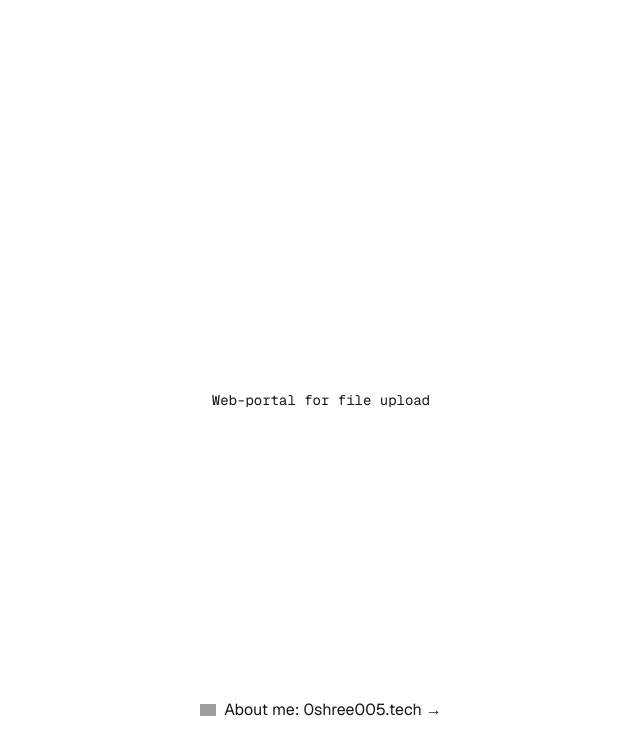
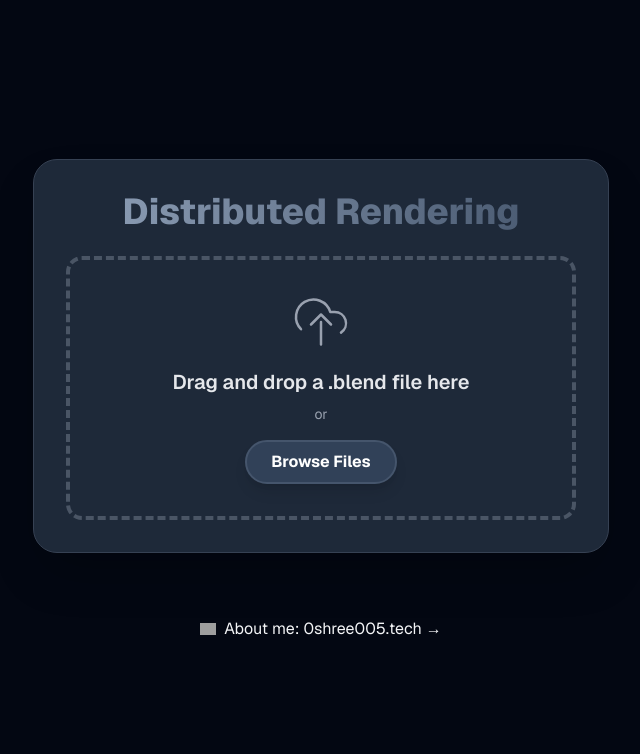
Before and after one commit to 0Shree005/DistributedRendering, a Next.js app in the folder web-portal/: page / in a window 1280 px wide. Shown: the top 754 px of the page, without its empty margins (319-959 px from the left). Built offline with nearby package versions, Linux system fonts and the light colour scheme; grey boxes are pictures that could not be loaded.

Commit message:
feat(web-portal): add drag-and-drop .blend file upload UI with mock progress

```diff
--- a/web-portal/src/app/page.js
+++ b/web-portal/src/app/page.js
@@ -1,12 +1,218 @@
-import Image from "next/image";
+/* eslint-disable @next/next/no-img-element */
+"use client";
 
-export default function Home() {
+import React, { useState, useRef, useCallback } from 'react';
+
+// The main App component that handles the entire drag-and-drop functionality
+export default function App() {
+  // State to manage the drag-and-drop area's visual feedback
+  const [isDragging, setIsDragging] = useState(false);
+  // State to store the selected file
+  const [file, setFile] = useState(null);
+  // State to track the upload status: 'idle', 'uploading', 'success', 'error'
+  const [uploadStatus, setUploadStatus] = useState('idle');
+  // State for the upload progress percentage
+  const [progress, setProgress] = useState(0);
+  // State for displaying error messages
+  const [errorMessage, setErrorMessage] = useState('');
+
+  // Reference to the hidden file input element
+  const fileInputRef = useRef(null);
+
+  // Simple SVG for the cloud icon to avoid external libraries
+  const CloudUploadIcon = () => (
+    <svg xmlns="http://www.w3.org/2000/svg" width="60" height="60" viewBox="0 0 24 24" fill="none" stroke="currentColor" strokeWidth="1" strokeLinecap="round" strokeLinejoin="round" className="text-gray-400 mb-4">
+      <path d="M4 14.899A7 7 0 1 1 15.71 8h1.79a4.5 4.5 0 0 1 2.5 8.242M12 12v9m-4-8 4-4 4 4"/>
+    </svg>
+  );
+
+  // Handler for when a file is selected via the button
+  const handleFileSelect = (e) => {
+    const selectedFile = e.target.files[0];
+    if (selectedFile) {
+      handleFile(selectedFile);
+    }
+  };
+
+  // Main function to handle and validate the file
+  const handleFile = (uploadedFile) => {
+    // Check for file type
+    if (!uploadedFile.name.endsWith('.blend')) {
+      setErrorMessage('Invalid file type. Please upload a .blend file.');
+      setFile(null);
+      setUploadStatus('error');
+      return;
+    }
+
+    // Reset state and set the file
+    setErrorMessage('');
+    setFile(uploadedFile);
+    setUploadStatus('idle');
+    setProgress(0);
+  };
+
+  // Simulates a file upload with a progress bar. Replace this with your actual API call.
+  const uploadFile = () => {
+    if (!file) {
+      setErrorMessage('No file selected to upload.');
+      setUploadStatus('error');
+      return;
+    }
+
+    setUploadStatus('uploading');
+    setProgress(0);
+
+    // Mock progress over 3 seconds
+    const interval = setInterval(() => {
+      setProgress((prevProgress) => {
+        if (prevProgress >= 100) {
+          clearInterval(interval);
+          setUploadStatus('success');
+          return 100;
+        }
+        return prevProgress + 10;
+      });
+    }, 300);
+
+  };
+
+  // Event handler for drag-and-drop events (prevents default behavior)
+  const handleDragEvents = useCallback((e) => {
+    e.preventDefault();
+    e.stopPropagation();
+  }, []);
+
+  // Handler for when a file is dragged over the drop zone
+  const handleDragOver = useCallback((e) => {
+    handleDragEvents(e);
+    setIsDragging(true);
+  }, [handleDragEvents]);
+
+  // Handler for when a dragged file leaves the drop zone
+  const handleDragLeave = useCallback((e) => {
+    handleDragEvents(e);
+    setIsDragging(false);
+  }, [handleDragEvents]);
+
+  // Handler for when a file is dropped
+  const handleDrop = useCallback((e) => {
+    handleDragEvents(e);
+    setIsDragging(false);
+    const droppedFile = e.dataTransfer.files[0];
+    if (droppedFile) {
+      handleFile(droppedFile);
+    }
+  }, [handleDragEvents]);
+
+  // Renders the main UI based on the current state
+  const renderContent = () => {
+    switch (uploadStatus) {
+      case 'idle':
+        return (
+          <>
+            <CloudUploadIcon />
+            <p className="text-xl font-semibold mb-2 text-gray-200">Drag and drop a .blend file here</p>
+            <p className="text-sm text-gray-400 mb-4">or</p>
+            <button
+              onClick={() => fileInputRef.current.click()}
+              className="bg-slate-700 text-white font-bold py-2 px-6 rounded-full shadow-lg hover:shadow-xl transition-shadow border-2 border-slate-600 hover:bg-slate-600"
+            >
+              Browse Files
+            </button>
+            <input
+              type="file"
+              ref={fileInputRef}
+              onChange={handleFileSelect}
+              accept=".blend"
+              className="hidden"
+            />
+          </>
+        );
+      case 'uploading':
+        return (
+          <div className="w-full text-center">
+            <p className="text-lg font-bold text-gray-200 mb-4">Uploading: {file?.name}</p>
+            <div className="w-full bg-gray-700 rounded-full h-2.5">
+              <div
+                className="bg-slate-500 h-2.5 rounded-full transition-all duration-300 ease-in-out"
+                style={{ width: `${progress}%` }}
+              ></div>
+            </div>
+            <p className="text-xs text-gray-400 mt-2">{progress}% Complete</p>
+          </div>
+        );
+      case 'success':
+        return (
+          <div className="text-center text-green-400">
+            <p className="text-4xl mb-4">✅</p>
+            <p className="text-lg font-bold">Upload Successful!</p>
+            <p className="text-sm text-gray-400">Your file &quot;{file?.name}&quot; is now rendering.</p>
+            <button
+              onClick={() => setUploadStatus('idle')}
+              className="bg-slate-700 text-white mt-4 font-bold py-2 px-6 rounded-full shadow-lg hover:bg-slate-600 transition-colors border-2 border-slate-600"
+            >
+              Upload Another
+            </button>
+          </div>
+        );
+      case 'error':
+        return (
+          <div className="text-center text-red-400">
+            <p className="text-4xl mb-4">❌</p>
+            <p className="text-lg font-bold">Upload Failed</p>
+            <p className="text-sm text-gray-400">{errorMessage}</p>
+            <button
+              onClick={() => setUploadStatus('idle')}
+              className="bg-red-700 text-white mt-4 font-bold py-2 px-6 rounded-full shadow-lg hover:bg-red-600 transition-colors border-2 border-red-600"
+            >
+              Try Again
+            </button>
+          </div>
+        );
+      default:
+        return null;
+    }
+  };
+
   return (
-    <div className="font-sans grid grid-rows-[20px_1fr_20px] items-center justify-items-center min-h-screen p-8 pb-20 gap-16 sm:p-20">
-      <main className="flex flex-col gap-[32px] row-start-2 items-center sm:items-start">
-        <ol className="font-mono list-inside list-decimal text-sm/6 text-center sm:text-left">
-          Web-portal for file upload
-        </ol>
+    <div className="font-sans flex flex-col items-center justify-center min-h-screen bg-gray-950 text-gray-100 p-8 pb-20 gap-16 sm:p-20">
+      <main className="max-w-xl w-full p-8 bg-gray-800 rounded-3xl shadow-2xl backdrop-blur-sm bg-opacity-70 border border-gray-700 transition-all duration-300 row-start-2 items-center sm:items-start">
+        <h1 className="text-4xl font-extrabold text-center mb-6 text-transparent bg-clip-text bg-gradient-to-r from-slate-400 to-slate-600">
+          Distributed Rendering
+        </h1>
+
+        {/* The main drop zone area */}
+        <div
+          onDragOver={handleDragOver}
+          onDragLeave={handleDragLeave}
+          onDrop={handleDrop}
+          onClick={() => fileInputRef.current.click()}
+          className={`
+            flex flex-col items-center justify-center p-8 text-center
+            border-4 border-dashed rounded-2xl cursor-pointer transition-colors duration-200
+            ${isDragging
+              ? 'border-slate-500 bg-slate-900 bg-opacity-30'
+              : 'border-gray-600 hover:border-slate-500 hover:bg-gray-700'
+            }
+          `}
+        >
+          {renderContent()}
+        </div>
+
+        {/* Display file name and upload button if a file is selected */}
+        {file && uploadStatus === 'idle' && (
+          <div className="mt-6 p-4 bg-gray-700 rounded-lg flex flex-col sm:flex-row items-center justify-between">
+            <span className="text-gray-300 font-medium truncate mb-2 sm:mb-0 sm:mr-4">
+              File: {file.name}
+            </span>
+            <button
+              onClick={uploadFile}
+              className="bg-slate-500 text-white font-bold py-2 px-6 rounded-full shadow-lg hover:bg-slate-600 transition-colors"
+            >
+              Upload
+            </button>
+          </div>
+        )}
       </main>
       <footer className="row-start-3 flex gap-[24px] flex-wrap items-center justify-center">
         <a
@@ -15,14 +221,14 @@ export default function Home() {
           target="_blank"
           rel="noopener noreferrer"
         >
-          <Image
+          <img
             aria-hidden
             src="/earth.svg"
             alt="Globe icon"
             width={16}
             height={16}
           />
-            About me: 0shree005.tech →
+          About me: 0shree005.tech →
         </a>
       </footer>
     </div>
```
